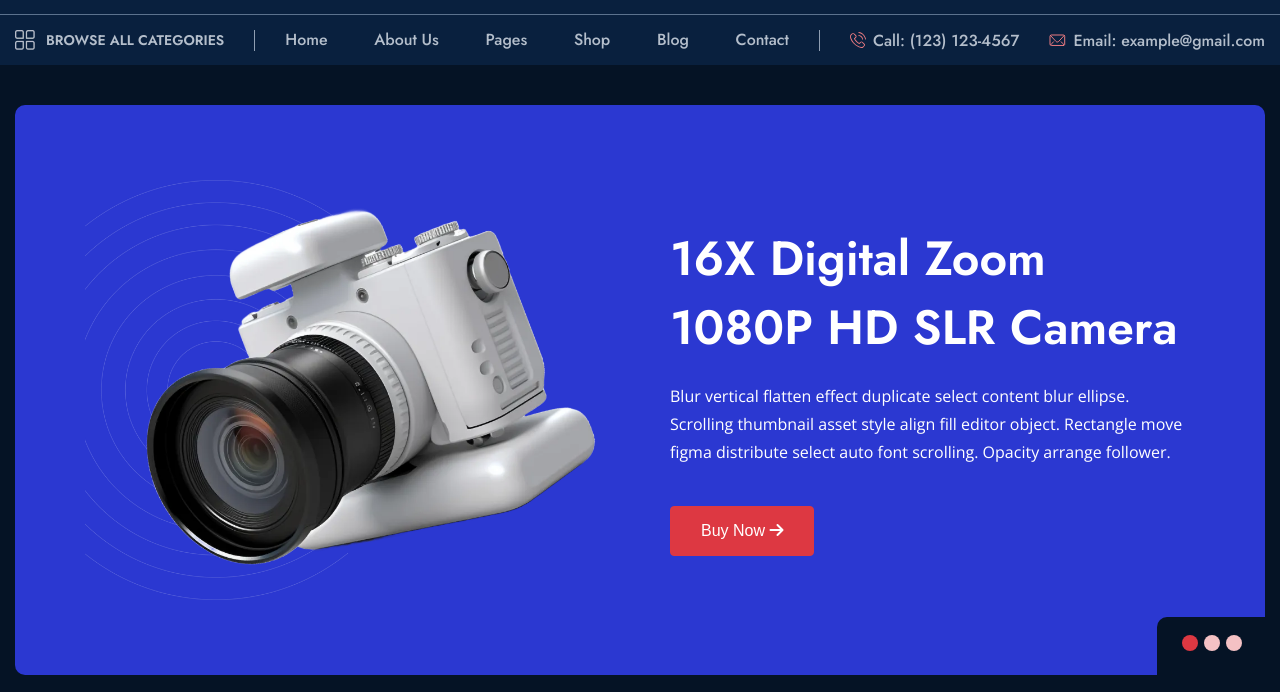
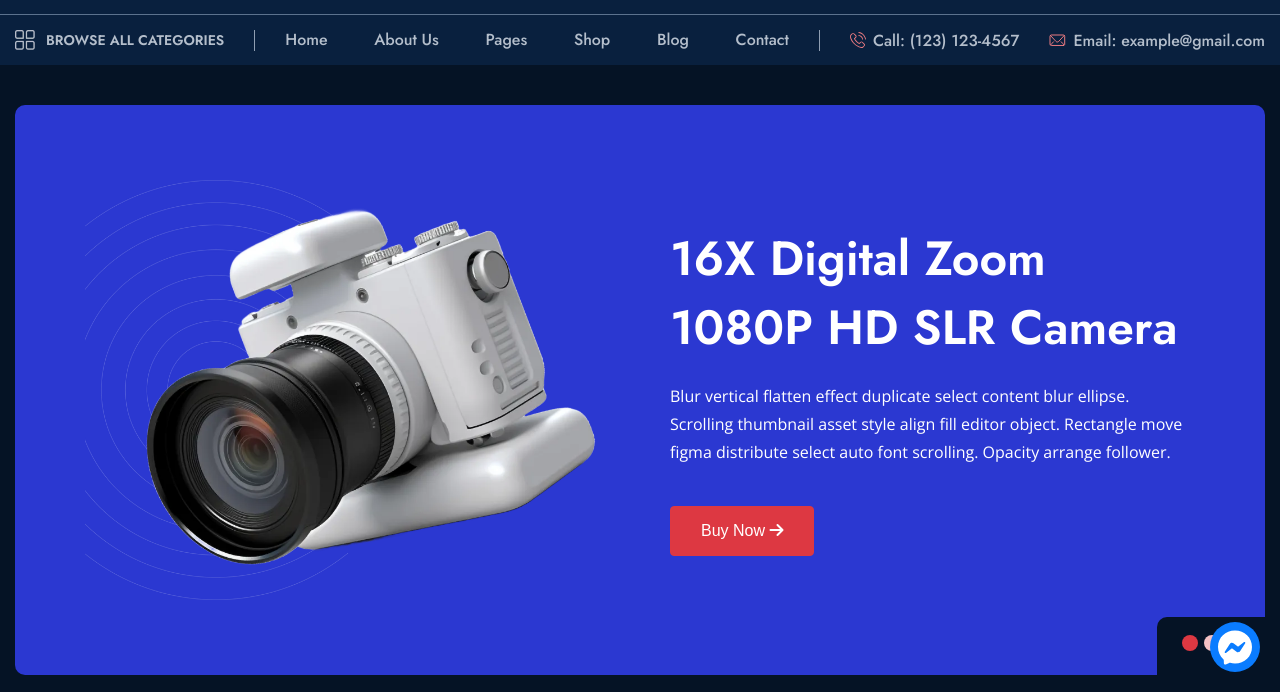
Before and after one commit to duongnhatthien/DoAn, a plain HTML site: page index.html in a window 1280 px wide. Shown: the part 108-800 px from the top of the page. Drawn offline with nearby package versions, Linux system fonts and the light colour scheme.

Commit message:
khoa
float button

```diff
--- a/index.html
+++ b/index.html
@@ -36,6 +36,17 @@
     </head>
     <body>
         <div class="loading"></div>
+        <div class="overload">
+            <div class="float-button">
+                <svg width="36" height="36" viewBox="0 0 36 36" fill="none">
+                    <path
+                        fill-rule="evenodd"
+                        clip-rule="evenodd"
+                        d="M1 17.99C1 8.51488 8.42339 1.5 18 1.5C27.5766 1.5 35 8.51488 35 17.99C35 27.4651 27.5766 34.48 18 34.48C16.2799 34.48 14.6296 34.2528 13.079 33.8264C12.7776 33.7435 12.4571 33.767 12.171 33.8933L8.79679 35.3828C7.91415 35.7724 6.91779 35.1446 6.88821 34.1803L6.79564 31.156C6.78425 30.7836 6.61663 30.4352 6.33893 30.1868C3.03116 27.2287 1 22.9461 1 17.99ZM12.7854 14.8897L7.79161 22.8124C7.31238 23.5727 8.24695 24.4295 8.96291 23.8862L14.327 19.8152C14.6899 19.5398 15.1913 19.5384 15.5557 19.8116L19.5276 22.7905C20.7193 23.6845 22.4204 23.3706 23.2148 22.1103L28.2085 14.1875C28.6877 13.4272 27.7531 12.5704 27.0371 13.1137L21.673 17.1847C21.3102 17.4601 20.8088 17.4616 20.4444 17.1882L16.4726 14.2094C15.2807 13.3155 13.5797 13.6293 12.7854 14.8897Z"
+                        fill="white"></path>
+                </svg>
+            </div>
+        </div>
         <div class="header">
             <div class="container">
                 <div class="row">
--- a/scripts/main.js
+++ b/scripts/main.js
@@ -78,5 +78,5 @@ window.addEventListener('load', () => {
     // set time để loading
     setTimeout(() => {
         preloader.style.display = 'none';
-    }, 3000);
+    }, 1000);
 });
--- a/styles/main.css
+++ b/styles/main.css
@@ -699,7 +699,27 @@
     width: 30px;
     height: 30px;
 }
-
+.float-button {
+    position: fixed;
+    z-index: 999;
+    right: 20px;
+    bottom: 20px;
+    top: auto;
+    left: auto;
+    height: 50px;
+    width: 50px;
+    background-color: #0a7cff;
+    border-radius: 100%;
+    display: flex;
+    justify-content: center;
+    align-items: center;
+    cursor: pointer;
+}
+.overload {
+    height: 100vh;
+    width: 100%;
+    position: absolute;
+}
 /*Dành cho điện thoại */
 @media only screen and (max-width: 768px) {
     [class*='col-'] {
```
Also changed, not shown: images/icons8-messenger-96.png (added).
